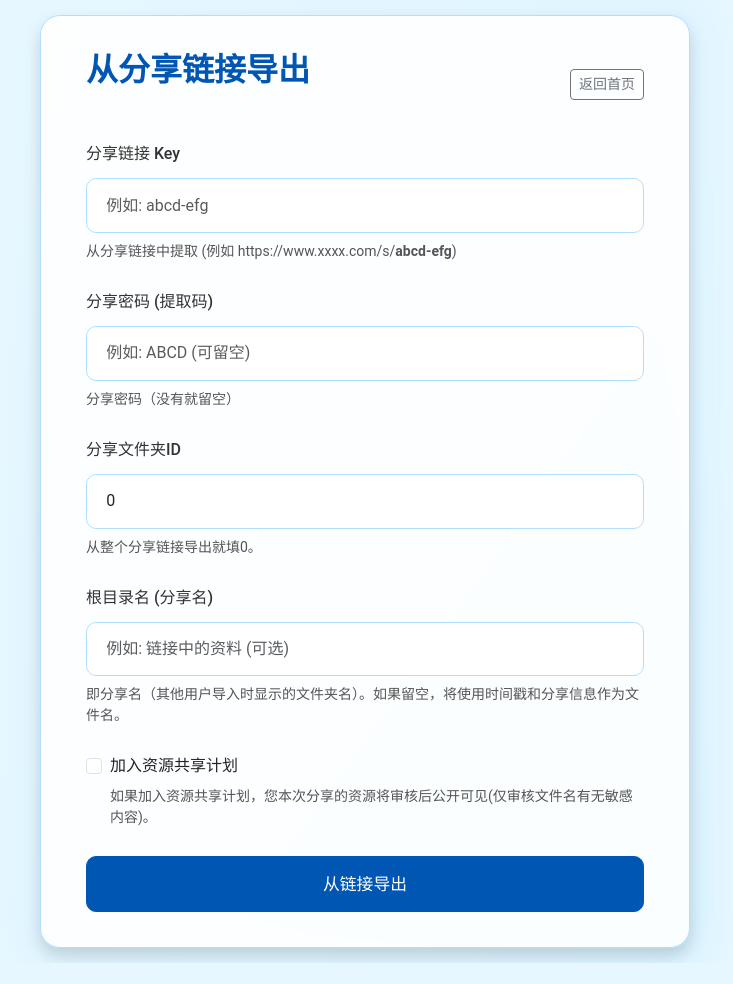
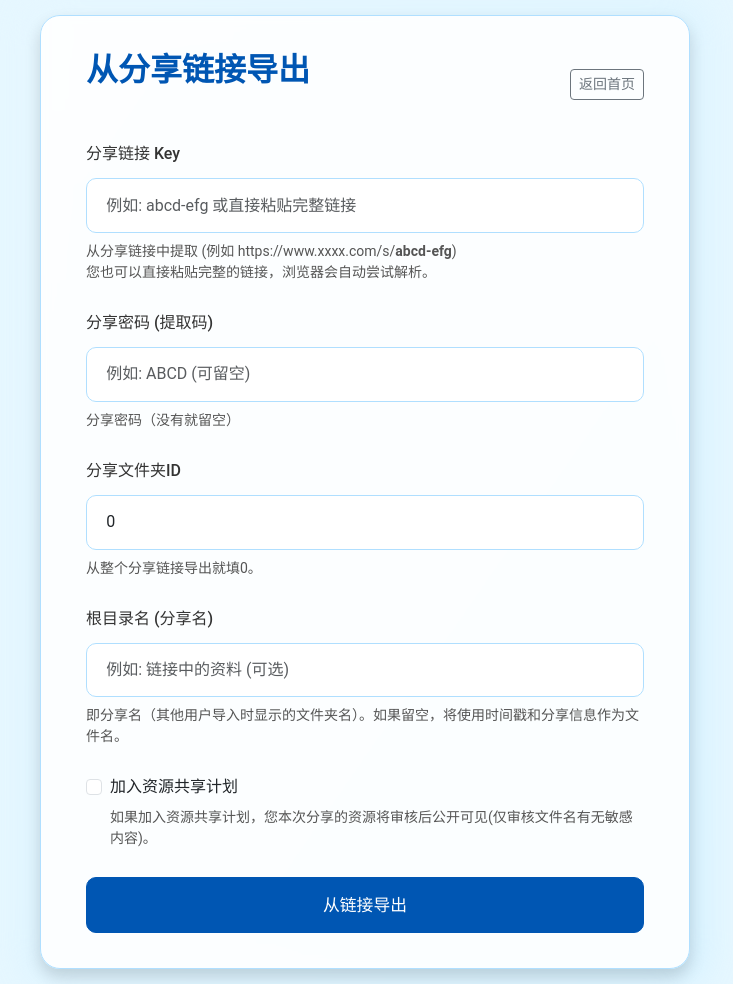
Before and after one commit to realcwj/123Pan-Unlimited-Share, a Flask app: page /link in a window 1280 px wide. Shown: the whole page, without its empty margins (275-1008 px from the left). Before the commit the page ends 963 px from the top, so only its background shows below. Run offline with Flask 3, Linux system fonts and the light colour scheme; some libraries are stand-ins or nearby versions.

Commit message:
🆕 支持自动从链接里提取key参数

```diff
--- a/templates/link_form.html
+++ b/templates/link_form.html
@@ -19,8 +19,11 @@
             <form id="linkForm">
                 <div class="mb-3">
                     <label for="shareKey" class="form-label">分享链接 Key</label>
-                    <input type="text" class="form-control" id="shareKey" name="shareKey" placeholder="例如: abcd-efg" required>
-                    <div class="form-text">从分享链接中提取 (例如 https://www.xxxx.com/s/<b>abcd-efg</b>)</div>
+                    <input type="text" class="form-control" id="shareKey" name="shareKey" placeholder="例如: abcd-efg 或直接粘贴完整链接" required>
+                    <div class="form-text">
+                        从分享链接中提取 (例如 https://www.xxxx.com/s/<b>abcd-efg</b>)<br>
+                        您也可以直接粘贴完整的链接，浏览器会自动尝试解析。
+                    </div>
                 </div>
                 <div class="mb-3">
                     <label for="sharePwd" class="form-label">分享密码 (提取码)</label>
@@ -84,8 +87,66 @@
             const downloadShareCodeBtn = document.getElementById('downloadShareCodeBtn');
             const copyShareCodeBtn = document.getElementById('copyShareCodeBtn');
 
-            let finalShareData = null; // This will store the base64 string
+            const shareKeyInput = document.getElementById('shareKey'); // 获取分享链接Key的输入框
+
+            let finalShareData = null; // 这将存储 base64 字符串
             let finalFilename = "shared_link_data.123share";
+
+            // 自动提取分享链接Key的逻辑
+            if (shareKeyInput) {
+                shareKeyInput.addEventListener('input', function(event) {
+                    const currentVal = event.target.value; // 用户当前的输入值
+                    let processedVal = currentVal; // 处理后的值，默认为当前值
+
+                    // Python 逻辑的JS实现:
+                    // if "/s/" in inputText:
+                    //     inputText = inputText.split("/s/")[-1].strip("/")
+                    // else:
+                    //     inputText = inputText.strip("/")
+
+                    if (processedVal.includes("/s/")) {
+                        // 如果包含 "/s/"，取其之后的部分
+                        const parts = processedVal.split("/s/");
+                        processedVal = parts[parts.length - 1]; // 获取数组最后一个元素
+                    }
+
+                    // 移除URL查询参数 (例如 ?pwd=xxxx)
+                    if (processedVal) { // 确保 processedVal 不是 undefined (例如从空的 split 结果而来)
+                        processedVal = processedVal.split("?")[0];
+                    }
+
+                    // 移除开头和末尾的斜杠
+                    if (processedVal) {
+                        processedVal = processedVal.replace(/^\/+|\/+$/g, '');
+                    }
+
+                    // 如果处理后的值与当前输入框的值不同，则更新输入框并尝试调整光标
+                    if (currentVal !== processedVal) {
+                        const cursorPos = event.target.selectionStart; // 记录当前光标位置
+                        // 计算因处理而移除的字符数
+                        // 注意：如果处理逻辑复杂（例如中间插入字符），这个diff计算可能不准确，但对于尾部删除是准确的
+                        const diff = currentVal.length - processedVal.length;
+
+                        event.target.value = processedVal; // 更新输入框的值
+
+                        // 尝试恢复光标位置
+                        // 新的光标位置应该是原位置减去被删除的字符数
+                        // 例如： "https://.../s/key123/" (光标在末尾) -> "key123" (光标应在新末尾)
+                        // "abc/s/key123" (光标在 k 前) -> "key123" (光标应仍在 k 前)
+                        let newCursorPos = cursorPos - diff;
+
+                        // 确保新光标位置不超出处理后字符串的范围
+                        if (newCursorPos < 0) {
+                            newCursorPos = 0;
+                        }
+                        if (newCursorPos > processedVal.length) {
+                            newCursorPos = processedVal.length;
+                        }
+
+                        event.target.setSelectionRange(newCursorPos, newCursorPos); // 设置新的光标位置
+                    }
+                });
+            }
 
             linkForm.addEventListener('submit', async function (event) {
                 event.preventDefault();
@@ -96,7 +157,7 @@
                 statusMessage.className = 'alert';
                 finalShareData = null;
 
-                const shareKey = document.getElementById('shareKey').value;
+                const shareKey = shareKeyInput.value; // 从输入框获取最新的 shareKey
                 const sharePwd = document.getElementById('sharePwd').value;
                 const parentFileId = document.getElementById('parentFileId').value;
                 const userSpecifiedBaseName = document.getElementById('userSpecifiedBaseName').value.trim();
@@ -122,7 +183,7 @@
                     filenameParts.push(safeSharePwd);
                 }
                 finalFilename = filenameParts.join('_') + ".123share";
-                finalFilename = finalFilename.replace(/[^a-zA-Z0-9_.\-\u4e00-\u9fa5()]/g, '_');
+                finalFilename = finalFilename.replace(/[^a-zA-Z0-9_.\-\u4e00-\u9fa5()]/g, '_'); // 进一步清洁文件名
 
                 try {
                     const response = await fetch("{{ url_for('api_link') }}", {
@@ -176,12 +237,12 @@
                                     statusMessage.classList.add('alert-danger');
                                 }
                             } catch (e) {
-                                console.error('Error parsing JSON line:', line, e);
+                                console.error('解析JSON行时出错:', line, e);
                                 logOutput.textContent += `错误: 无法解析流数据: ${line}\n`;
                             }
                         }
                     }
-                     if (buffer.trim() !== '') {
+                     if (buffer.trim() !== '') { // 处理缓冲区中可能剩余的最后一行数据
                          try {
                             const jsonData = JSON.parse(buffer);
                             logOutput.textContent += `${jsonData.message}\n`;
@@ -199,13 +260,13 @@
                                 statusMessage.classList.add('alert-danger');
                             }
                         } catch (e) {
-                            console.error('Error parsing final JSON buffer:', buffer, e);
+                            console.error('解析最终JSON缓冲区时出错:', buffer, e);
                             logOutput.textContent += `错误: 无法解析末尾流数据: ${buffer}\n`;
                         }
                     }
 
                 } catch (error) {
-                    console.error('Fetch error:', error);
+                    console.error('Fetch请求错误:', error);
                     statusMessage.textContent = `请求发送失败: ${error.message}`;
                     statusMessage.classList.remove('alert-info', 'alert-success');
                     statusMessage.classList.add('alert-danger');
@@ -216,9 +277,9 @@
             downloadShareCodeBtn.addEventListener('click', function() {
                 if (finalShareData) {
                     try {
-                        // finalShareData is the URL-safe base64 string.
-                        // We want to download this string as the content of the file.
-                        const blob = new Blob([finalShareData], { type: 'application/octet-stream' }); // Content is the base64 string itself
+                        // finalShareData 是 URL安全的 base64 字符串。
+                        // 我们希望将此字符串作为文件的内容下载。
+                        const blob = new Blob([finalShareData], { type: 'application/octet-stream' }); // 内容是 base64 字符串本身
 
                         const link = document.createElement('a');
                         link.href = URL.createObjectURL(blob);
@@ -228,7 +289,7 @@
                         document.body.removeChild(link);
                         URL.revokeObjectURL(link.href);
                     } catch (e) {
-                        console.error("Error creating download:", e);
+                        console.error("创建下载时出错:", e);
                          alert("创建下载文件失败: " + e.message);
                     }
                 } else {
```
